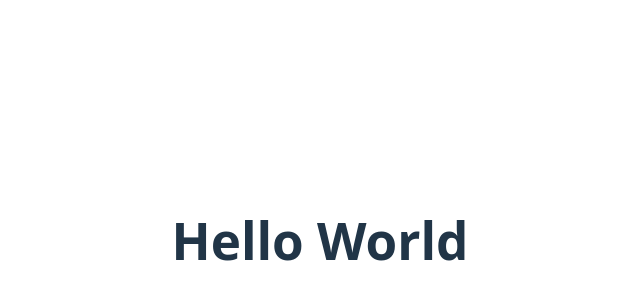
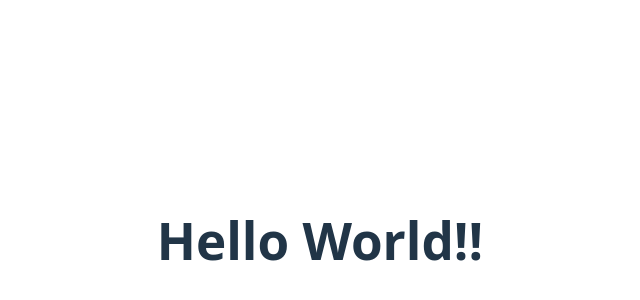
Before and after one commit to sts151718/react-study-log3, a React (Vite) app: page / in a window 1280 px wide. Shown: the part 160-460 px from the top of the page, without its empty margins (320-960 px from the left). Built offline with nearby package versions, Linux system fonts and the light colour scheme.

Commit message:
デプロイできているかテスト変更

```diff
--- a/src/App.tsx
+++ b/src/App.tsx
@@ -3,7 +3,7 @@ import "./App.css";
 function App() {
   return (
     <>
-      <h1>Hello World</h1>
+      <h1>Hello World!!</h1>
     </>
   );
 }
```
